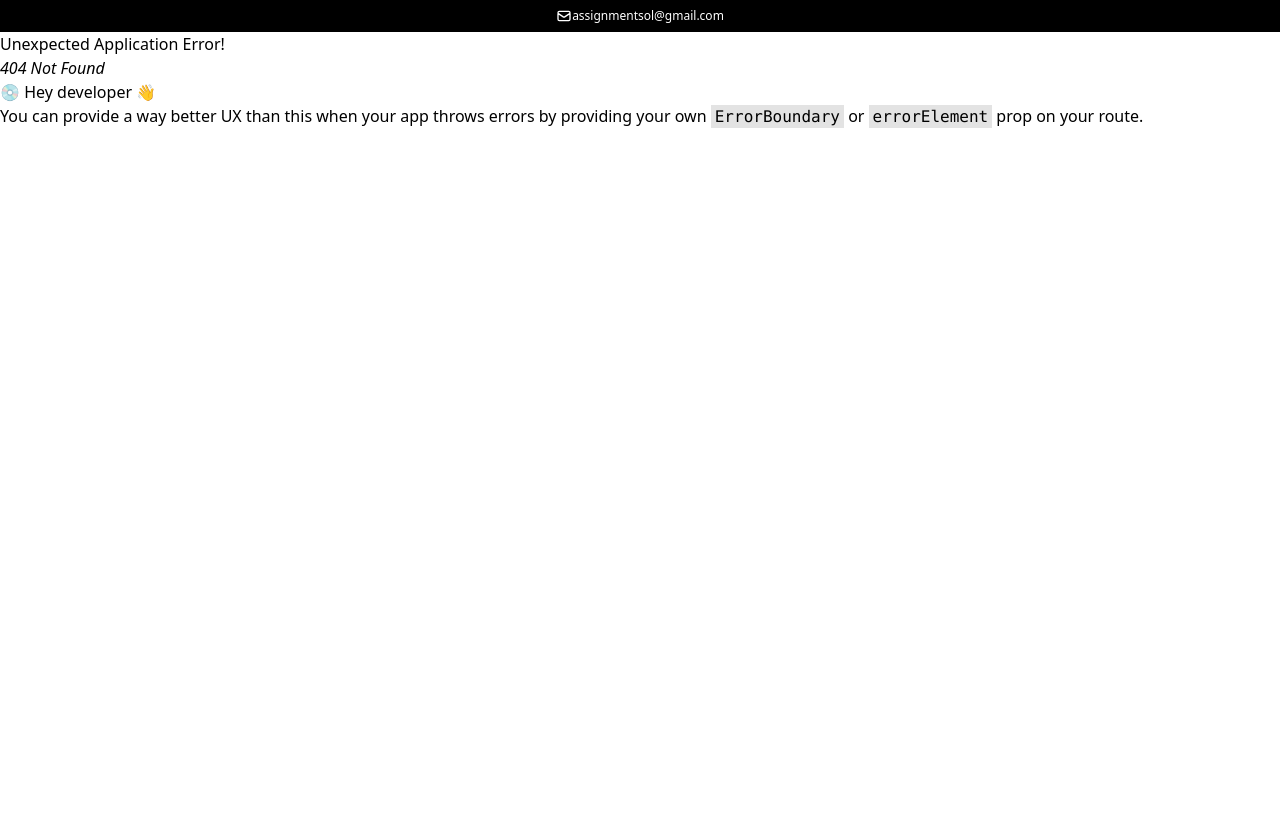
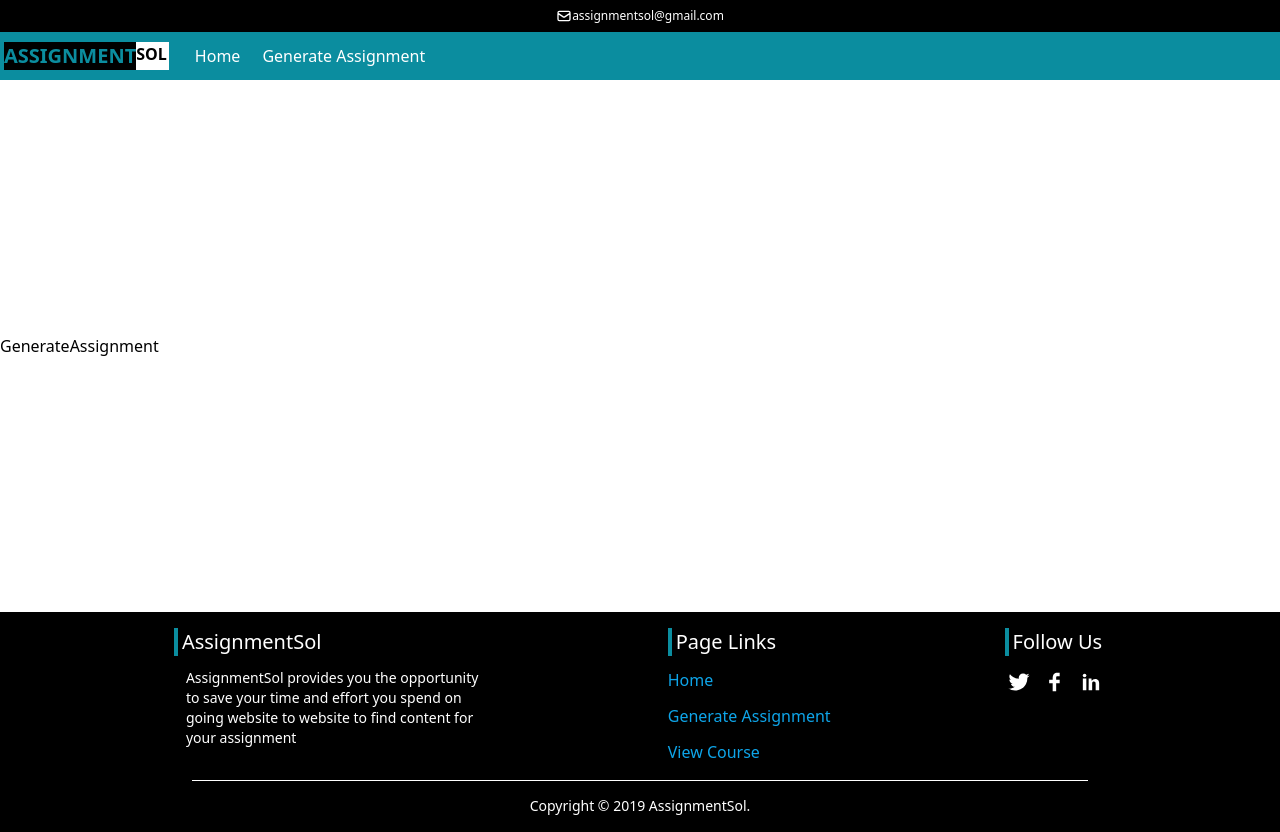
Before and after one commit to aziz-codes/assignment-sol, a React (Vite) app: page /generate-assignment in a window 1280 px wide. Before the commit this address had no page. Before the commit the page ends 800 px from the top, so only its background shows below. Built offline with nearby package versions, Linux system fonts and the light colour scheme.

Commit message:
Generate Assignment new component

```diff
--- a/src/App.jsx
+++ b/src/App.jsx
@@ -12,6 +12,7 @@ import {
   ViewCourse,
   ViewTemplate,
   AssignmentTemplate,
+  GenerateAssignment,
 } from "./pages/index";
 const App = () => {
   const Layout = () => {
@@ -60,6 +61,10 @@ const App = () => {
           path: "/select-template",
           element: <AssignmentTemplate />,
         },
+        {
+          path: "generate-assignment",
+          element: <GenerateAssignment />,
+        },
       ],
     },
   ]);
--- a/src/pages/AssignmentTemplate.jsx
+++ b/src/pages/AssignmentTemplate.jsx
@@ -27,7 +27,7 @@ const AssignmentTemplate = () => {
         <button
           className="bg-black w-28 py-1 text-center  rounded-md text-white"
           onClick={() => {
-            navigate("/select-template");
+            navigate("/generate-assignment");
           }}
         >
           Next
--- /dev/null
+++ b/src/pages/GenerateAssignment.jsx
@@ -0,0 +1,7 @@
+import React from "react";
+
+const GenerateAssignment = () => {
+  return <div>GenerateAssignment</div>;
+};
+
+export default GenerateAssignment;
--- a/src/pages/index.js
+++ b/src/pages/index.js
@@ -6,3 +6,4 @@ export { default as ViewCourse } from "./ViewCourses";
 export { default as ViewTemplate } from "./ViewTemplate";
 export { default as SelectCourse } from "./SelectCourse";
 export { default as AssignmentTemplate } from "./AssignmentTemplate";
+export { default as GenerateAssignment } from "./GenerateAssignment";
```
